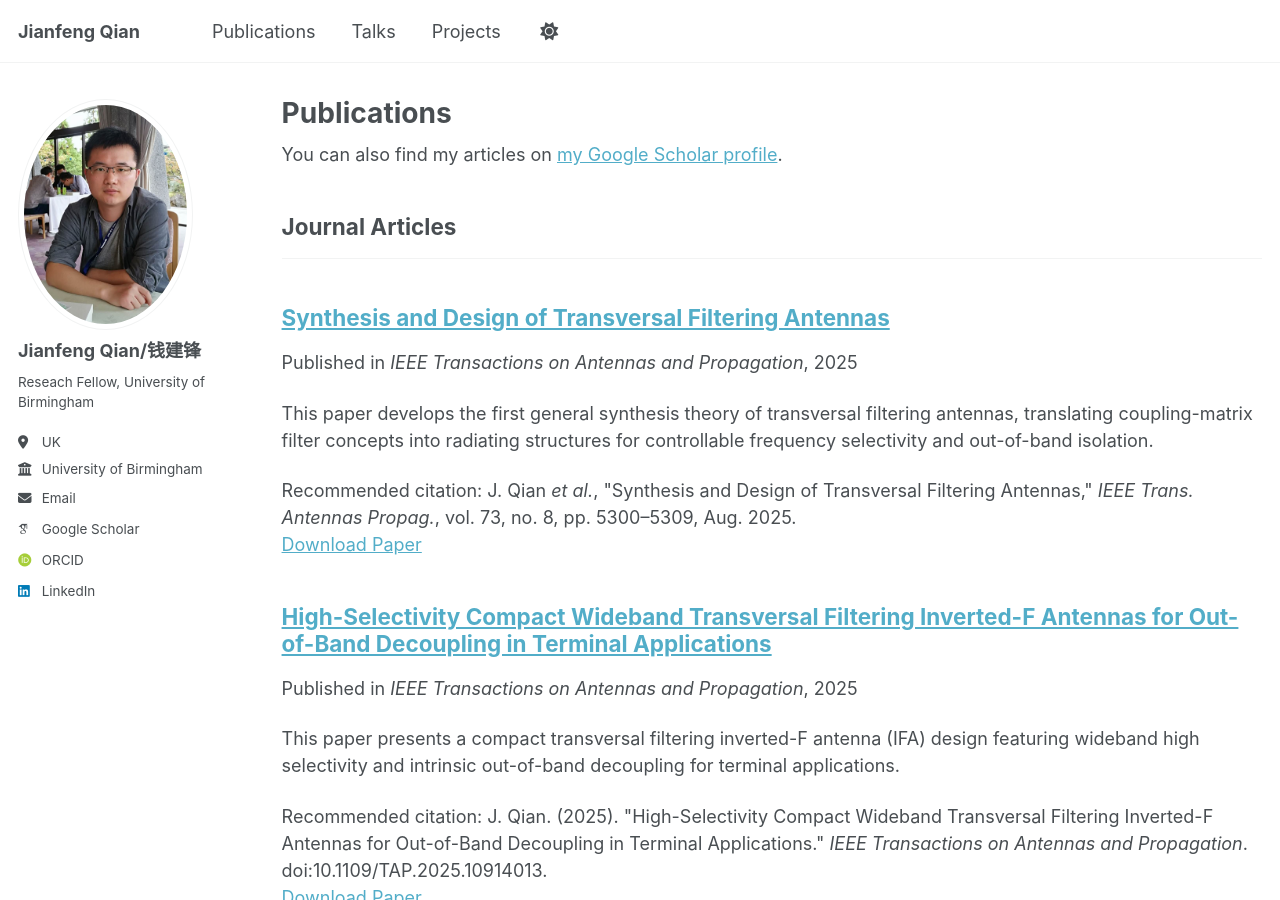
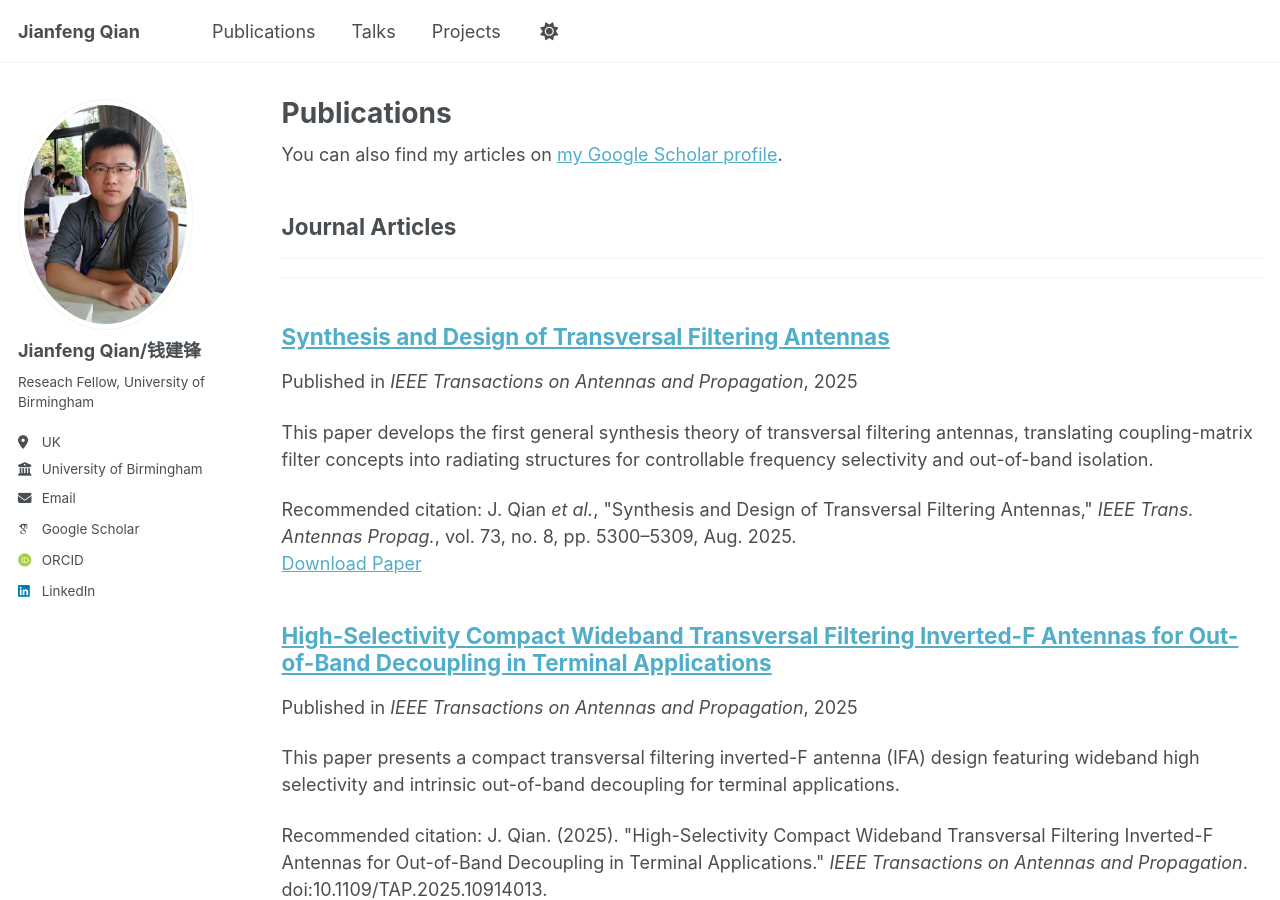
Before and after one commit to eejfqian/eejfqian.github.io, a Jekyll site: the page built from _pages/publications.html, in a window 1280 px wide and 900 px high. Built offline with Jekyll 4.4.1, drawn with Linux system fonts in a browser that asks for light colours; some web fonts are replaced; a script that is not in the unit is left out.

Commit message:
Update publications.html

```diff
--- a/_pages/publications.html
+++ b/_pages/publications.html
@@ -21,6 +21,11 @@
       {% endif %}
       {% unless title_shown %}
         <h2>{{ category[1].title }}</h2><hr />
+{% if category[0] == "article" %}
+<p style="margin-top:-10px; color:#666;">Click the title for details.</p>
+{% endif %}
+
+<hr />
         {% assign title_shown = true %}
       {% endunless %}
       {% include archive-single.html %}
```
